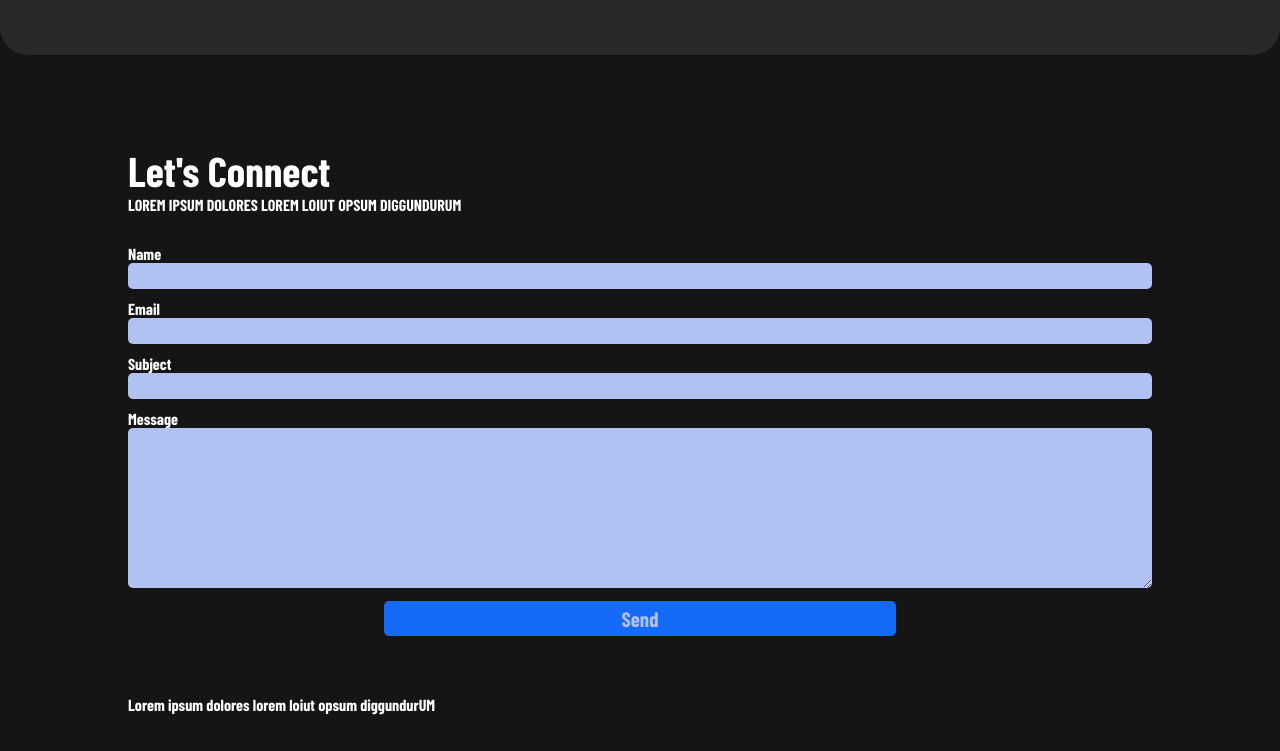
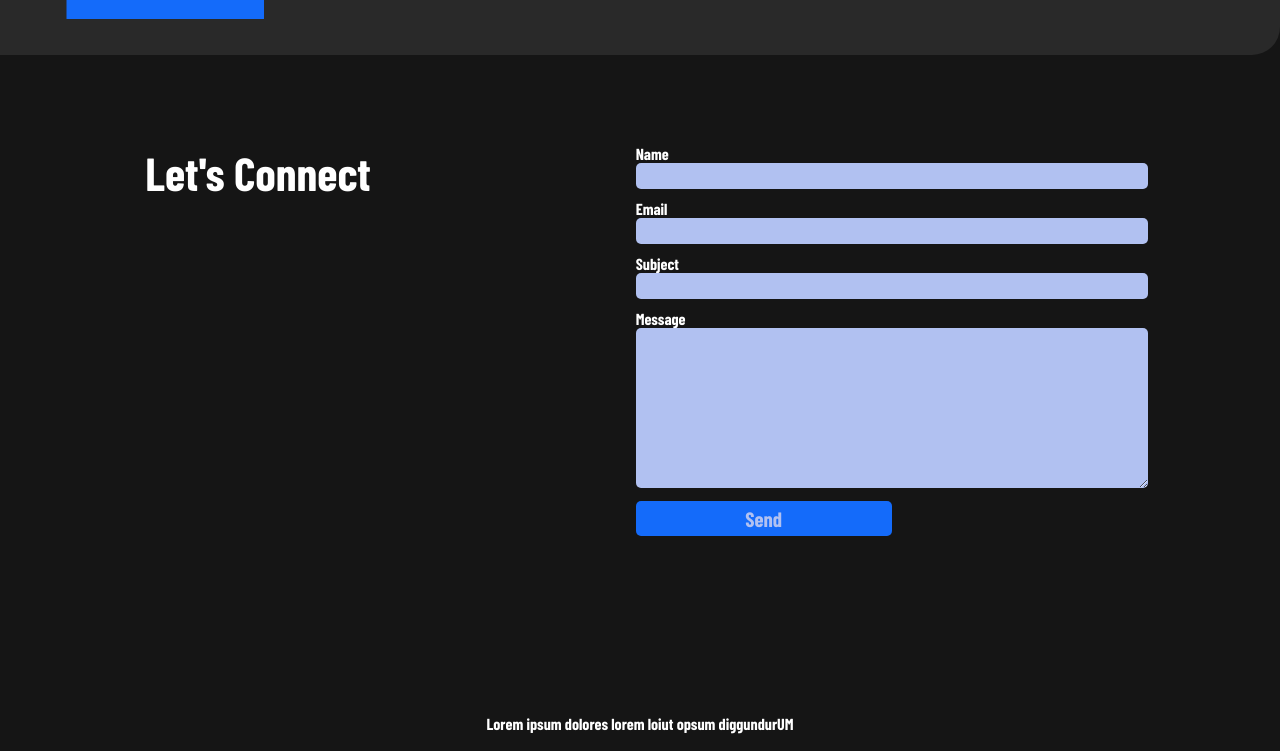
Before and after one commit to maiconjsv/mypersonalsite, a plain HTML site: page index.html in a window 1280 px wide. Shown: the part 2345-3096 px from the top of the page. Drawn offline with Linux system fonts and the light colour scheme.

Commit message:
Terminei o layout desktop

```diff
--- a/index.html
+++ b/index.html
@@ -58,7 +58,7 @@
   <!-- ABOUT -->
   <section id="about" class="container">
         <h2>About Me</h2>
-        <p>I work as a Technical Analyst at <span style="color: white;">Solus IT</span>, maintaining and supporting production systems built with Delphi and Oracle Database.</p>
+        <p>I work as a Technical Analyst at <span style="color: white;">Solus IT</span>, focusing on the maintenance, support, and integration of legacy systems developed in Delphi and Oracle Database, ensuring stability and continuity of production environments.</p>
         <section id="stacks">
               <h2>My Stacks</h2>
             <div id="stacks_imgs">
--- a/src/css/index.css
+++ b/src/css/index.css
@@ -389,4 +389,47 @@ footer{
             width: 110%;
         }
 
+    #contact{
+    display: flex;
+    justify-content: space-around;
+    flex-direction:row;
+    height: 80vh;
 }
+    #contact h2{
+        font-size: 290%;
+        align-self: flex-start;
+        margin-left: 1%;
+        margin-top: 7%;
+    }
+    #contact p{
+        display: none;
+    }
+
+    #contact_form{
+        width: 40%;
+        height: 77%;
+    }
+
+            #contact_form div input{
+                width: 100%;
+                height: 26px;
+                background-color: #b1c1f1;
+                border: none;
+                border-radius: 5px;
+            }
+
+            #send_message{
+                align-self: flex-start;
+
+            }
+    footer{
+        width: 100%;
+        height: 7vh;
+        display: flex;
+        align-items: center;
+        justify-content: center;
+    }
+    footer p{
+        margin-left: 0;
+    }
+}
```
